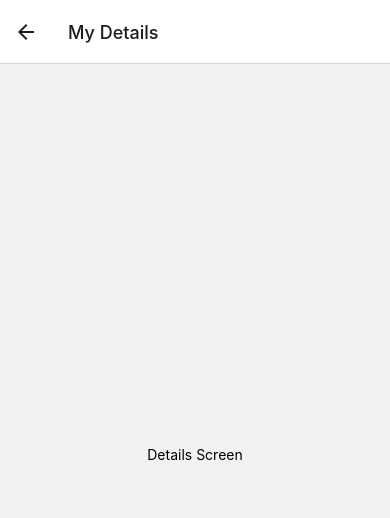
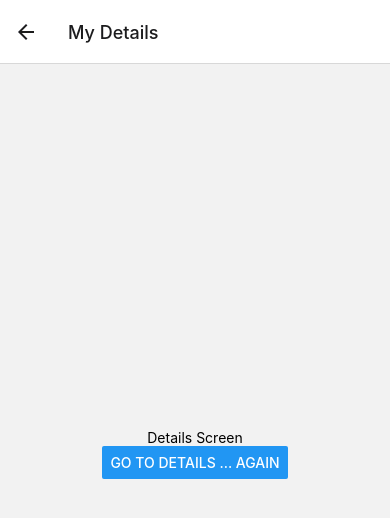
Before and after one commit to garyhungninesmartio/my-app-navigation, a React Native app: screen /Details in a window 390 px wide. Shown: the top 518 px of the page. Built offline with nearby package versions, Linux system fonts and the light colour scheme.

Commit message:
Allow navigate to details page again

```diff
--- a/pages/details/index.tsx
+++ b/pages/details/index.tsx
@@ -1,10 +1,18 @@
-import {View, Text, StyleSheet} from 'react-native';
+import {View, Text, StyleSheet, Button} from 'react-native';
 import React from 'react';
+import type {NativeStackScreenProps} from '@react-navigation/native-stack';
+import {RootStackScreenParams} from '../../App';
 
-const DetailsPage = () => {
+type Props = NativeStackScreenProps<RootStackScreenParams, 'Details'>;
+const DetailsPage: React.FC<Props> = ({navigation}) => {
   return (
     <View style={styles.container}>
       <Text>Details Screen</Text>
+      {/*We are already on a page called Details, the only way to navigate again is to push */}
+      <Button
+        title={'Go to Details ... AGAIN'}
+        onPress={() => navigation.push('Details')}
+      />
     </View>
   );
 };
```
